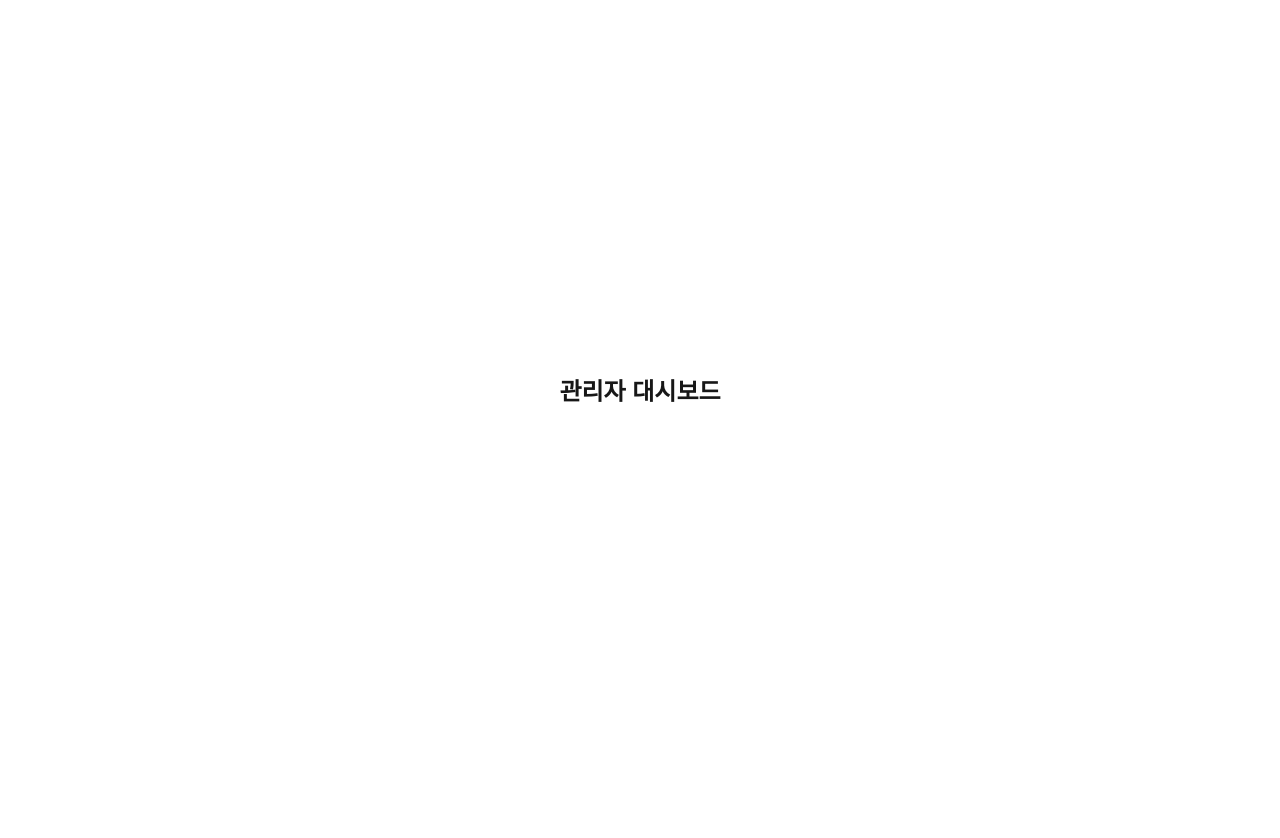
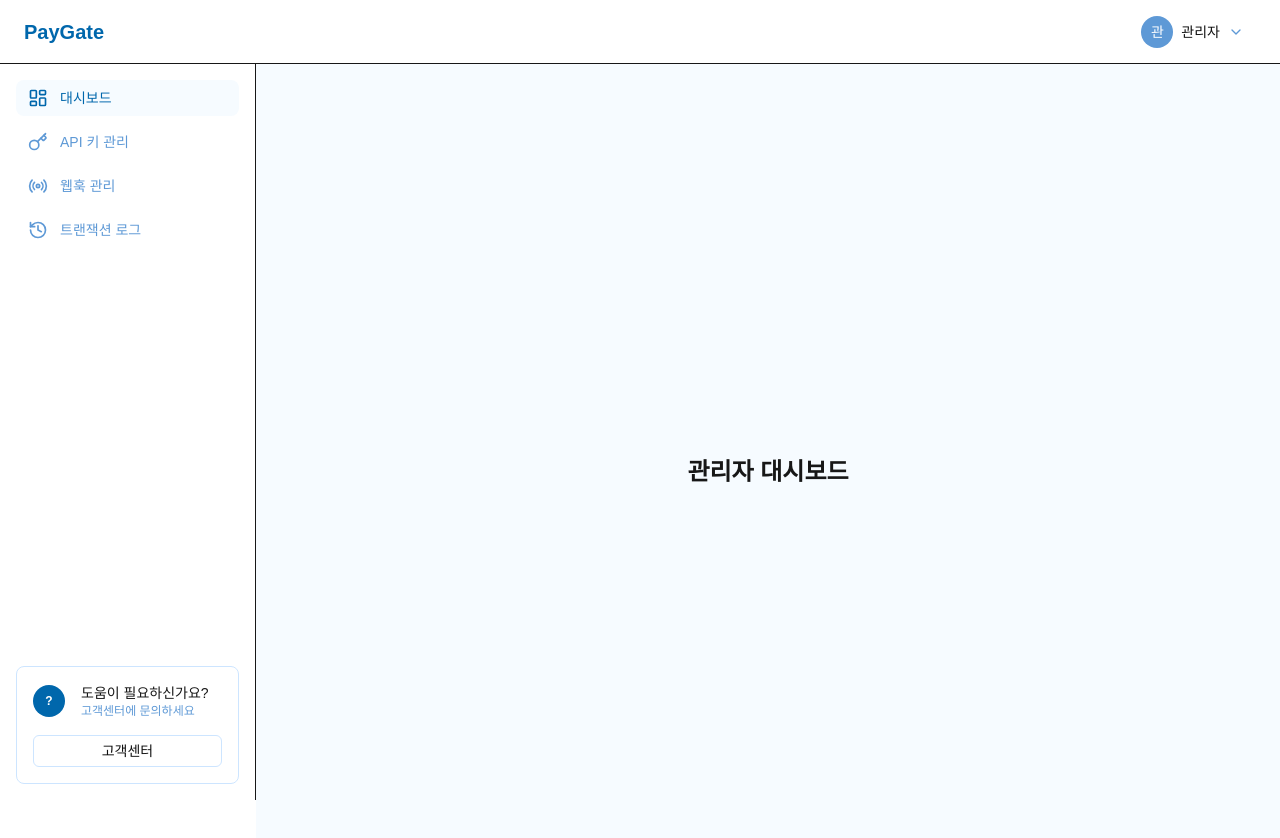
Before and after one commit to WON-Q/pg-client, a Next.js app: page /admin/dashboard in a window 1280 px wide. Shown: the top 838 px of the page. Before the commit the page ends 800 px from the top, so only its background shows below. Built offline with nearby package versions, Linux system fonts and the light colour scheme.

Commit message:
Feat: 관리자 대시보드 레이아웃 구현

```diff
--- /dev/null
+++ b/app/(dashboard)/admin/dashboard/layout.tsx
@@ -0,0 +1,233 @@
+"use client";
+
+import type { ReactNode } from "react";
+import React, { useState } from "react";
+import Link from "next/link";
+import { usePathname } from "next/navigation";
+import {
+  Bell,
+  ChevronDown,
+  History,
+  KeyIcon,
+  LayoutDashboard,
+  LogOut,
+  Menu,
+  Radio,
+  Settings,
+  User,
+  X,
+} from "lucide-react";
+
+interface AdminDashboardLayoutProps {
+  children: ReactNode;
+}
+
+// 조건부로 클래스 이름을 조합하는 헬퍼 함수
+const cn = (...classes: (string | false | null | undefined)[]): string => {
+  return classes.filter(Boolean).join(" ");
+};
+
+export default function AdminDashboardLayout({ children } : AdminDashboardLayoutProps) {
+  const [isSidebarOpen, setIsSidebarOpen] = useState(false);
+  const [isDropdownOpen, setIsDropdownOpen] = useState(false);
+  const pathname = usePathname();
+
+  // 관리자 페이지의 주요 메뉴 경로
+  const adminRoutes = [
+    {
+      name: "대시보드",
+      path: "/admin/dashboard",
+      icon: <LayoutDashboard className="h-5 w-5" />,
+    },
+    {
+      name: "API 키 관리",
+      path: "/admin/dashboard/api-keys",
+      icon: <KeyIcon className="h-5 w-5" />,
+    },
+    {
+      name: "웹훅 관리",
+      path: "/admin/dashboard/webhooks",
+      icon: <Radio className="h-5 w-5" />,
+    },
+    {
+      name: "트랜잭션 로그",
+      path: "/admin/dashboard/transactions",
+      icon: <History className="h-5 w-5" />,
+    },
+  ];
+
+  return (
+    <div className="flex min-h-screen flex-col">
+      {/* 상단 헤더 */}
+      <header className="sticky top-0 z-30 flex h-16 items-center gap-4 border-b bg-white px-4 md:px-6">
+        {/* 사이드바가 열려있을 때 배경 오버레이 */}
+        {isSidebarOpen ? (
+          <div
+            className="fixed inset-0 bg-black/50 z-40"
+            onClick={() => setIsSidebarOpen(false)}
+          />
+        ) : null}
+
+        {/* 모바일 메뉴 버튼 */}
+        <button
+          className="inline-flex items-center justify-center rounded-md border border-[#CDE5FF] bg-transparent hover:bg-[#F6FBFF] text-[#101010] h-10 w-10 md:hidden"
+          onClick={() => setIsSidebarOpen(true)}
+        >
+          <Menu className="h-5 w-5" />
+          <span className="sr-only">메뉴 열기</span>
+        </button>
+
+        {/* 모바일 사이드바 */}
+        {isSidebarOpen && (
+          <div className="fixed inset-y-0 left-0 z-50 w-72 bg-white shadow-xl p-0">
+            <div className="flex h-16 items-center border-b px-6">
+              <Link
+                href="/admin/dashboard"
+                className="flex items-center gap-2 font-semibold"
+                onClick={() => setIsSidebarOpen(false)}
+              >
+                <span className="text-[#0067AC] font-bold text-xl">
+                  관리자 페이지
+                </span>
+              </Link>
+              <button
+                className="inline-flex items-center justify-center rounded-md bg-transparent hover:bg-[#F6FBFF] text-[#101010] h-10 w-10 ml-auto"
+                onClick={() => setIsSidebarOpen(false)}
+              >
+                <X className="h-5 w-5" />
+              </button>
+            </div>
+            <nav className="grid gap-2 p-4">
+              {adminRoutes.map((route) => (
+                <Link
+                  key={route.path}
+                  href={route.path}
+                  onClick={() => setIsSidebarOpen(false)}
+                  className={cn(
+                    "flex items-center gap-3 rounded-lg px-3 py-2 hover:bg-[#F6FBFF] transition-colors",
+                    pathname === route.path
+                      ? "bg-[#F6FBFF] text-[#0067AC]"
+                      : "text-[#5E99D6]"
+                  )}
+                >
+                  {route.icon}
+                  <span>{route.name}</span>
+                </Link>
+              ))}
+            </nav>
+          </div>
+        )}
+
+        {/* 브랜드 로고/이름 (데스크탑용) */}
+        <Link
+          href="/admin/dashboard"
+          className="hidden md:flex items-center gap-2"
+        >
+          <span className="text-[#0067AC] font-bold text-xl">
+            PayGate
+          </span>
+        </Link>
+
+        {/* 헤더 오른쪽 영역 */}
+        <div className="ml-auto flex items-center gap-4">
+          {/* 사용자 드롭다운 */}
+          <div className="relative">
+            <button
+              className="inline-flex items-center justify-center rounded-md bg-transparent hover:bg-[#F6FBFF] text-[#101010] h-8 px-3 text-sm gap-2"
+              onClick={() => setIsDropdownOpen(!isDropdownOpen)}
+            >
+              <div className="flex h-8 w-8 items-center justify-center rounded-full bg-[#5E99D6] text-white">
+                <span className="text-sm font-medium">관</span>
+              </div>
+              <div className="hidden md:flex flex-col items-start text-sm">
+                <span>관리자</span>
+              </div>
+              <ChevronDown className="h-4 w-4 text-[#5E99D6]" />
+            </button>
+
+            {isDropdownOpen && (
+              <div className="absolute top-full mt-1 right-0 z-50 min-w-[200px] rounded-md border border-[#CDE5FF] bg-white p-2 shadow-md">
+                <div className="px-2 py-1 text-sm font-medium">관리자 계정</div>
+                <div className="my-1 h-px bg-[#CDE5FF]"></div>
+                <button
+                  className="flex w-full items-center rounded-sm px-2 py-1 text-sm hover:bg-[#F6FBFF]"
+                  onClick={() => setIsDropdownOpen(false)}
+                >
+                  <User className="mr-2 h-4 w-4" />
+                  <span>프로필</span>
+                </button>
+                <button
+                  className="flex w-full items-center rounded-sm px-2 py-1 text-sm hover:bg-[#F6FBFF]"
+                  onClick={() => setIsDropdownOpen(false)}
+                >
+                  <Settings className="mr-2 h-4 w-4" />
+                  <span>설정</span>
+                </button>
+                <div className="my-1 h-px bg-[#CDE5FF]"></div>
+                <button
+                  className="flex w-full items-center rounded-sm px-2 py-1 text-sm hover:bg-[#F6FBFF]"
+                  onClick={() => setIsDropdownOpen(false)}
+                >
+                  <LogOut className="mr-2 h-4 w-4" />
+                  <span>로그아웃</span>
+                </button>
+              </div>
+            )}
+          </div>
+        </div>
+      </header>
+
+      <div className="flex flex-1">
+        {/* 데스크탑 사이드바 */}
+        <aside className="hidden w-64 shrink-0 border-r md:block sticky top-16 h-[calc(100vh-4rem)]">
+          <div className="flex h-full flex-col p-4 overflow-y-auto">
+            <nav className="grid gap-2 text-sm flex-grow-0">
+              {adminRoutes.map((route) => (
+                <Link
+                  key={route.path}
+                  href={route.path}
+                  className={cn(
+                    "flex items-center gap-3 rounded-lg px-3 py-2 hover:bg-[#F6FBFF] transition-colors",
+                    pathname === route.path
+                      ? "bg-[#F6FBFF] text-[#0067AC]"
+                      : "text-[#5E99D6]"
+                  )}
+                >
+                  {route.icon}
+                  <span>{route.name}</span>
+                </Link>
+              ))}
+            </nav>
+            <div className="flex-grow"></div>
+            <div className="pt-4">
+              {/* 고객센터 섹션 */}
+              <div className="rounded-lg border border-[#CDE5FF] bg-white p-4">
+                <div className="flex items-center gap-4">
+                  <div className="flex h-8 w-8 items-center justify-center rounded-full bg-[#0067AC]">
+                    <span className="text-xs font-bold text-white">?</span>
+                  </div>
+                  <div>
+                    <div className="text-sm font-medium">
+                      도움이 필요하신가요?
+                    </div>
+                    <div className="text-xs text-[#5E99D6]">
+                      고객센터에 문의하세요
+                    </div>
+                  </div>
+                </div>
+                <button className="mt-4 w-full inline-flex items-center justify-center rounded-md border border-[#CDE5FF] bg-transparent hover:bg-[#F6FBFF] text-[#101010] h-8 px-3 text-sm">
+                  고객센터
+                </button>
+              </div>
+            </div>
+          </div>
+        </aside>
+
+        {/* 메인 콘텐츠 */}
+        <main className="flex-1 overflow-y-auto p-4 bg-[#F6FBFF]">
+          {children}
+        </main>
+      </div>
+    </div>
+  );
+}
```
